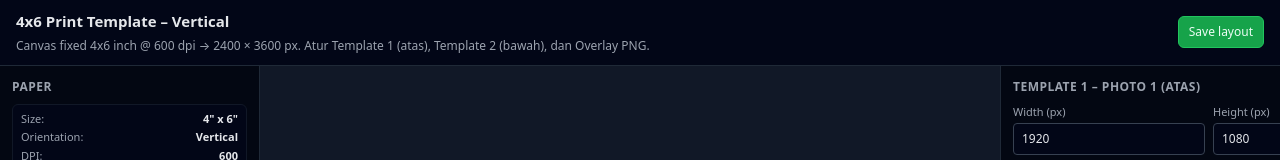
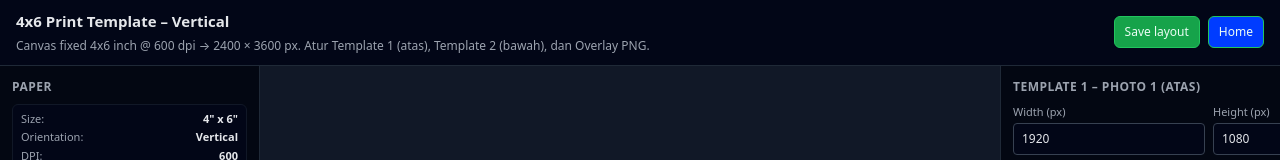
Before and after one commit to vartech-id/before-after-beauty-app, a Vue app in the folder frontend/: page /template-setting in a window 1280 px wide. Shown: the top 160 px of the page. Built offline with nearby package versions, Linux system fonts and the light colour scheme; what vue-konva would draw is missing.

Commit message:
adding home routing on template setting and tidying structure on result page

```diff
--- a/frontend/src/views/ResultPage.vue
+++ b/frontend/src/views/ResultPage.vue
@@ -5,19 +5,15 @@ import { computed } from "vue";
 import { onMounted } from "vue";
 
 const router = useRouter();
-const { state,clearSession } = useSession();
-const capturedPhotoUrl = computed(() => state.photoUrl)
+const { state, clearSession } = useSession();
+const capturedPhotoUrl = computed(() => state.photoUrl);
 
 onMounted(() => {
   // Safety: kalau belum pilih product atau belum capture foto, balikin
   if (!state.selectedProduct || !state.photoUrl) {
-    router.push({ name: 'PhotoSession' })
+    router.push({ name: "PhotoSession" });
   }
-
-  // NANTI: di sini kamu bisa panggil FastAPI untuk apply filter
-  // begitu selesai, router.push({ name: 'ResultPage' })
-})
-
+});
 
 const handleFinish = () => {
   clearSession(); // reset pilihan & data sesi
@@ -26,12 +22,42 @@ const handleFinish = () => {
 </script>
 
 <template>
-  <h1>this is result page</h1>
-  <img :src="state.photoUrl" alt="Before" />
-  <img :src="state.resultPhotoUrl" alt="After" />
-  <button @click="handleFinish">Home</button>
+  <div class="resultPage">
+    <div class=" resultWrapper">
+      <img :src="state.photoUrl" alt="Before" />
+      <img :src="state.resultPhotoUrl" alt="After" />
+    </div>
+    <div class="action-button">
+      <button @click="">QR CODE</button>
+      <button @click="handleFinish">Home</button>
+    </div>
+  </div>
+
 </template>
 
 <style scoped>
+.resultPage{
+  height: 100vh;
+  display: flex;
+  flex-direction: column;
+  justify-content: center;
+  align-items: center;
+}
+.resultWrapper {
+  width: 100%;
+  max-width: 900px;      /* atur di sini: 400 / 500 / 600 sesuai selera */
+}
+.resultWrapper img {
+  width: 100%;           /* isi lebar container */
+  height: auto;          /* jaga proporsi */
+  display: block;
+  margin-bottom: 8px;    /* jarak antar gambar */
+  object-fit: cover;     /* atau "contain" kalau mau full terlihat */
+}
+
+.action-button{
+  display: flex;
+  flex-direction: row;
+}
 
 </style>
--- a/frontend/src/views/TemplateSetting.vue
+++ b/frontend/src/views/TemplateSetting.vue
@@ -1,7 +1,11 @@
 <!-- src/pages/TemplateSetting.vue -->
 <script setup>
 import { ref, computed, onMounted } from "vue";
+import { useRouter } from "vue-router";
+import { useSession } from "../stores/useSession";
 
+const router = useRouter();
+const {clearSession } = useSession();
 /* ============================
    CANVAS: 4x6 VERTICAL @ 600dpi
    ============================ */
@@ -733,6 +737,12 @@ const photo2Xpx = computed(() => Math.round(photo2Rel.value.x * canvasWidthPx));
 const photo2Ypx = computed(() =>
   Math.round(photo2Rel.value.y * canvasHeightPx)
 );
+
+const handleHome = () => {
+  clearSession(); // reset pilihan & data sesi
+  router.push({ name: "WelcomeScreen" }); // balik ke awal
+};
+
 </script>
 
 <template>
@@ -749,6 +759,7 @@ const photo2Ypx = computed(() =>
         </div>
         <div class="header-actions">
           <button class="save-btn" @click="saveTemplate">Save layout</button>
+          <button class="home-btn" @click="handleHome">Home</button>
           <span v-if="saveStatus" class="save-status">
             {{ saveStatus }}
           </span>
@@ -1152,6 +1163,16 @@ const photo2Ypx = computed(() =>
   cursor: pointer;
 }
 
+.home-btn {
+  padding: 6px 10px;
+  border-radius: 6px;
+  border: 1px solid #22c55e;
+  background: #003cff;
+  color: #ecfdf5;
+  font-size: 12px;
+  cursor: pointer;
+}
+
 .save-btn:hover {
   background: #22c55e;
 }
```
